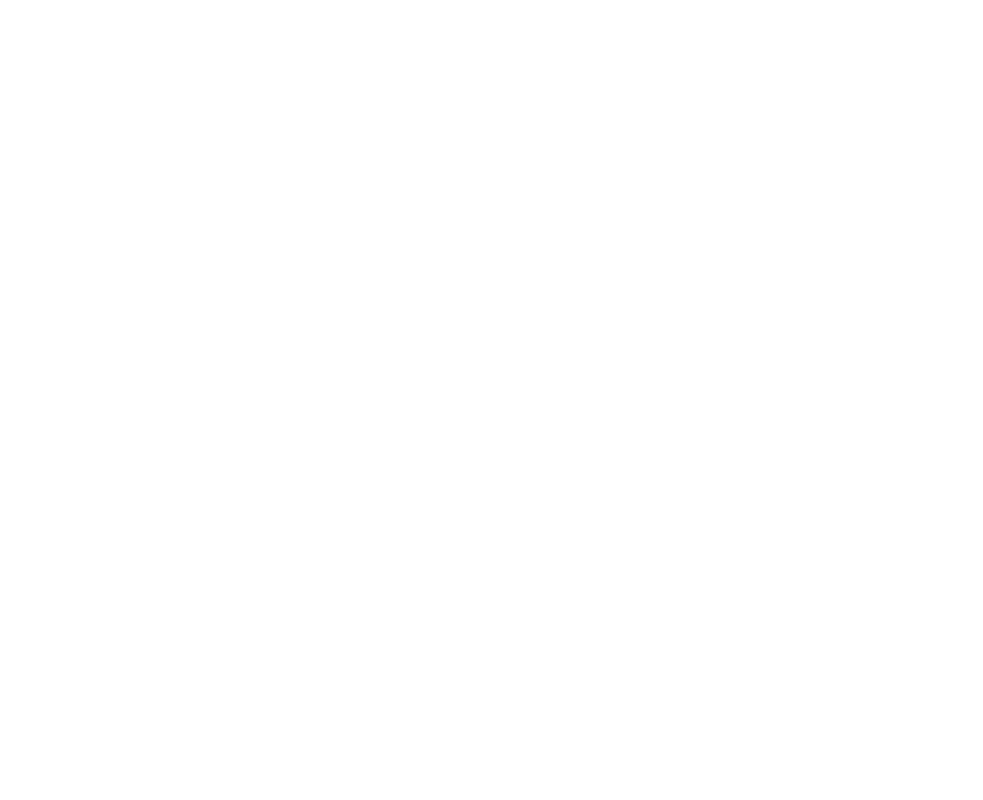
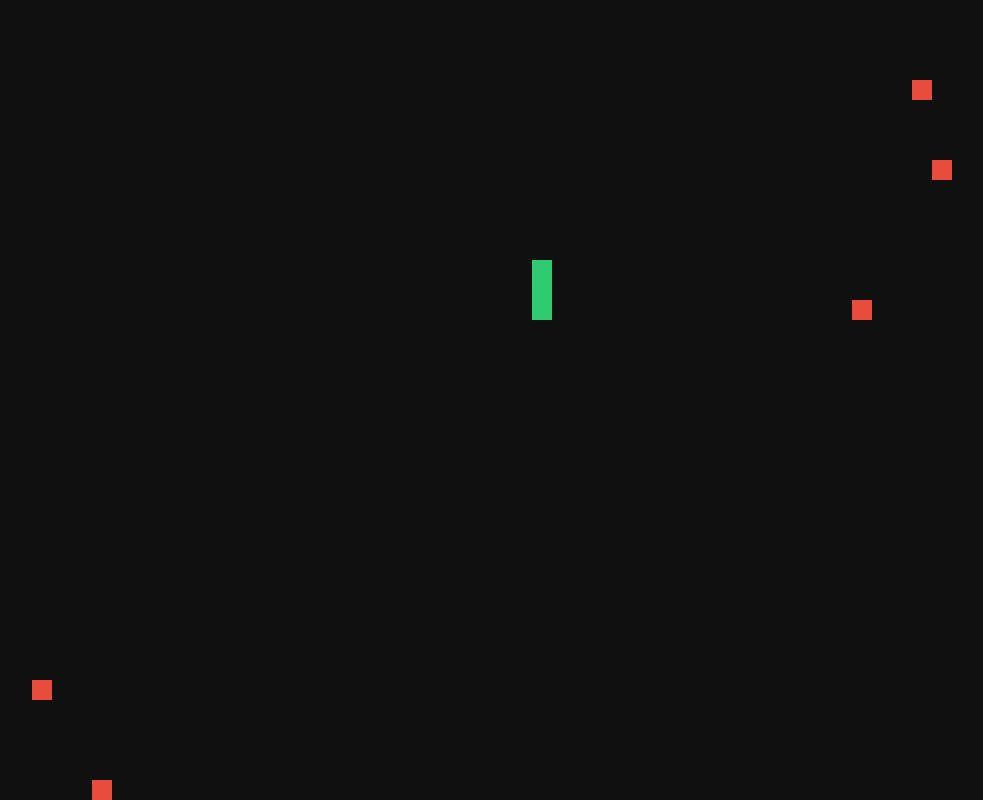
Before and after one commit to araguma/snake, a website with bundled scripts: page src/public/index.html in a window 1280 px wide. Shown: the whole page, without its empty margins (108-1091 px from the left). Built offline with nearby package versions, Linux system fonts and the light colour scheme.

Commit message:
Add snake movement

```diff
--- a/src/public/index.html
+++ b/src/public/index.html
@@ -5,9 +5,9 @@
         <meta name="viewport" content="width=device-width, initial-scale=1.0">
         <title>Snake</title>
         <link rel="stylesheet" href="./style/main.css">
-        <script type="module" src="./src/main.js"></script>
+        <script type="module" src="./src/main.js" defer></script>
     </head>
     <body>
-
+        <div id="game-container"></div>
     </body>
 </html>
--- /dev/null
+++ b/src/public/src/apple.ts
@@ -0,0 +1,30 @@
+import { gridSize } from './config.js';
+import { Entity, Coordinate } from "./types.js";
+import Game from './game.js';
+
+class Apple implements Entity {
+    game;
+    location: Coordinate = {
+        x: -1,
+        y: -1,
+    };
+    constructor(game: Game) {
+        this.game = game;
+        this.randomize();
+    }
+    randomize() {
+        this.location = {
+            x: Math.floor(Math.random() * (this.game.canvas.width / gridSize)) * gridSize,
+            y: Math.floor(Math.random() * (this.game.canvas.height / gridSize)) * gridSize,
+        }
+    }
+    update() {
+
+    }
+    render() {
+        this.game.ctx.fillStyle = '#e74c3c';
+        this.game.ctx.fillRect(this.location.x, this.location.y, gridSize, gridSize);
+    }
+}
+
+export default Apple;
--- /dev/null
+++ b/src/public/src/config.ts
@@ -0,0 +1 @@
+export let gridSize = 20;
--- /dev/null
+++ b/src/public/src/game.ts
@@ -0,0 +1,83 @@
+import { Direction, Entity } from './types.js';
+import Snake from './snake.js';
+import Apple from './apple.js';
+
+class Game {
+    container; canvas; ctx;
+    entities: {
+        snakes: Snake[],
+        apples: Apple[],
+    };
+    paused = true;
+    constructor(container: HTMLElement) {
+        this.container = container;
+        this.canvas = document.createElement('canvas');
+        this.ctx = this.canvas.getContext('2d') ?? (() => {
+            throw new Error('Unable to create canvas rendering context.');
+        })();
+
+        this.container.appendChild(this.canvas);
+        new ResizeObserver(this.fullscreen.bind(this)).observe(this.container);
+        this.fullscreen();
+
+        this.entities = {
+            snakes: new Array(1).fill(null).map(() => new Snake(this)),
+            apples: new Array(5).fill(null).map(() => new Apple(this)),
+        };
+
+        document.body.addEventListener('keydown', (event) => {
+            if(!this.entities.snakes[0]) return;
+            switch(event.key) {
+                case 'w':
+                    this.entities.snakes[0].direction = Direction.Up;
+                    break;
+                case 's':
+                    this.entities.snakes[0].direction = Direction.Down;
+                    break;
+                case 'a':
+                    this.entities.snakes[0].direction = Direction.Left;
+                    break;
+                case 'd':
+                    this.entities.snakes[0].direction = Direction.Right;
+                    break;
+            }
+        });
+
+        setInterval(() => {
+            this.update();
+            this.render();
+        }, 1000);
+    }
+    private fullscreen() {
+        this.canvas.width = this.container.clientWidth;
+        this.canvas.height = this.container.clientHeight;
+    }
+    private loopEntities(callback: (entity: Entity) => void) {
+        let key: keyof typeof this.entities;
+        for(key in this.entities)
+            this.entities[key].forEach((entity) => {
+                callback(entity);
+            });
+    }
+    pause() {
+        this.paused = true;
+    }
+    resume() {
+        this.paused = false;
+    }
+    update() {
+        if(this.paused) return;
+        this.loopEntities((entity) => {
+            entity.update();
+        });
+    }
+    render() {
+        this.ctx.fillStyle = '#111111';
+        this.ctx.fillRect(0, 0, this.canvas.width, this.canvas.height);
+        this.loopEntities((entity) => {
+            entity.render();
+        });
+    }
+}
+
+export default Game;
--- a/src/public/src/main.ts
+++ b/src/public/src/main.ts
@@ -0,0 +1,8 @@
+import Game from './game.js';
+
+const container = document.getElementById('game-container') ?? (() => {
+    throw new Error('Unable to retrive game container.');
+})();
+
+const game = new Game(container);
+game.resume();
--- /dev/null
+++ b/src/public/src/snake.ts
@@ -0,0 +1,33 @@
+import { gridSize } from './config.js';
+import { Entity, Coordinate, Direction } from './types.js';
+import Game from './game.js';
+
+class Snake implements Entity {
+    game;
+    direction = Direction.Up;
+    body: Coordinate[] = [];
+    length = 3;
+    constructor(game: Game) {
+        this.game = game;
+        this.body[0] = {
+            x: Math.floor(this.game.canvas.width / gridSize / 2) * gridSize,
+            y: Math.floor(this.game.canvas.height / gridSize / 2) * gridSize,
+        }
+    }
+    update() {
+        this.body.unshift({
+            x: this.body[0].x + this.direction.x * gridSize,
+            y: this.body[0].y + this.direction.y * gridSize,
+        });
+        if(this.body.length > this.length)
+            this.body.pop();
+    }
+    render() {
+        this.game.ctx.fillStyle = '#2ecc71';
+        this.body.forEach((segment) => {
+            this.game.ctx.fillRect(segment.x, segment.y, gridSize, gridSize);
+        });
+    }
+}
+
+export default Snake;
--- /dev/null
+++ b/src/public/src/types.ts
@@ -0,0 +1,16 @@
+export interface Entity {
+    update: () => void;
+    render: () => void;
+}
+
+export type Coordinate = {
+    x: number,
+    y: number,
+}
+
+export const Direction: Record<'Up' | 'Down' | 'Left' | 'Right', Coordinate> = {
+    Up: { x: 0, y: -1 },
+    Down: { x: 0, y: 1 },
+    Left: { x: -1, y: 0 },
+    Right: { x: 1, y: 0 },
+}
--- a/src/public/style/main.css
+++ b/src/public/style/main.css
@@ -0,0 +1,14 @@
+html {
+    height: 100%;
+}
+
+body {
+    margin: 0px;
+    height: 100%;
+}
+
+#game-container {
+    overflow: hidden;
+    width: 100%;
+    height: 100%;
+}
```
